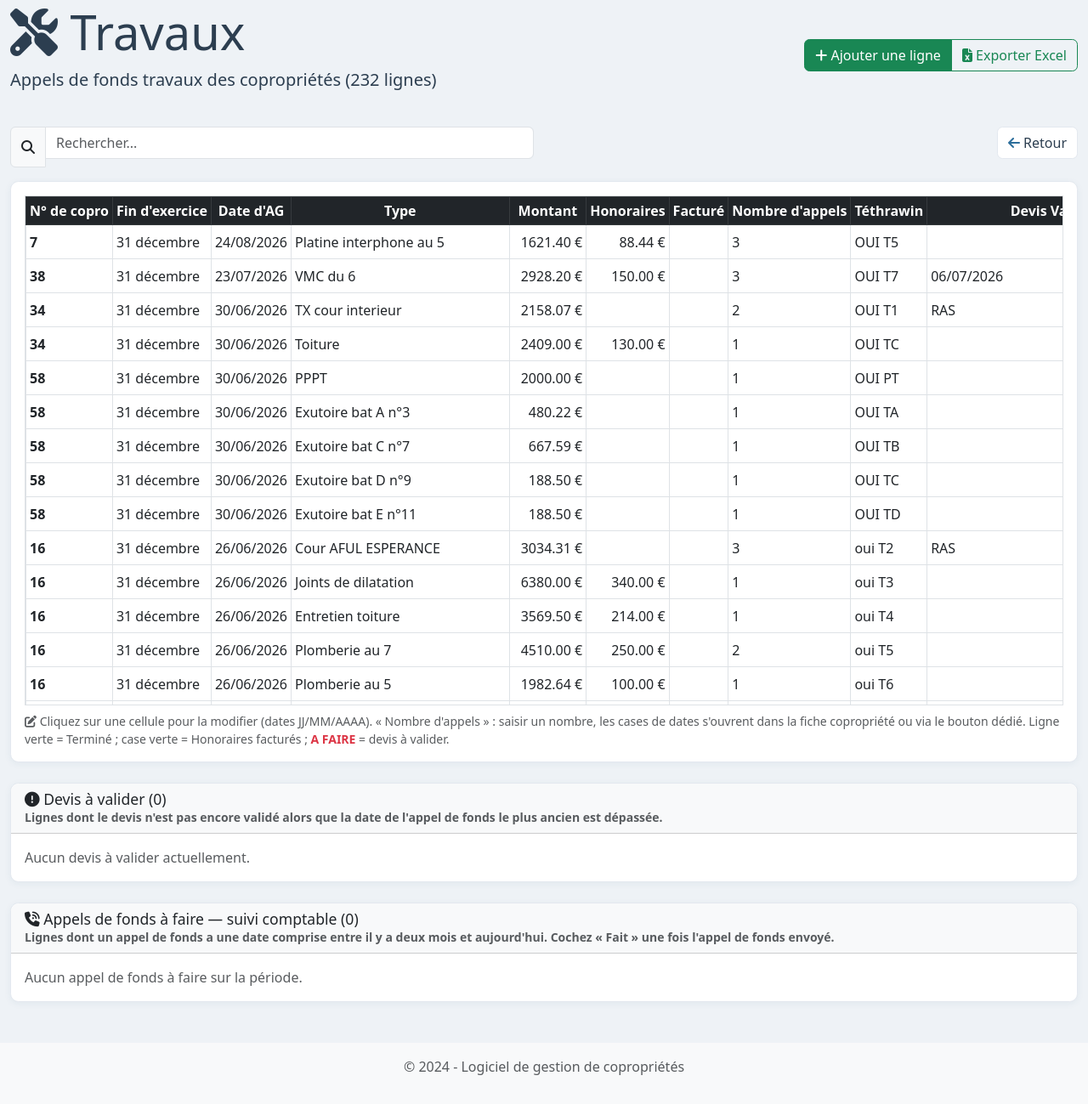
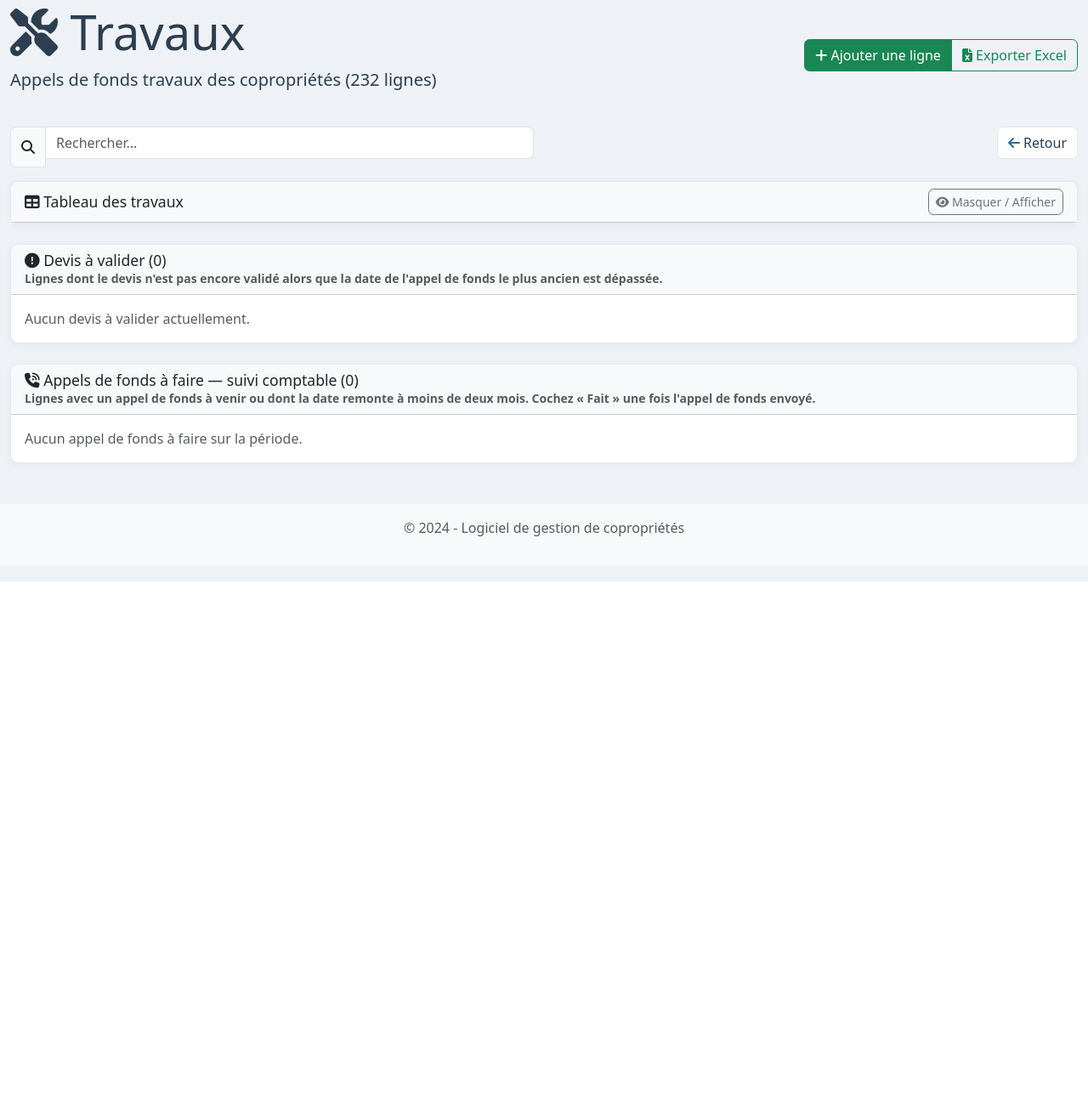
Before and after one commit to Keko-creator/copro_manager, a Flask app: page /travaux in a window 1280 px wide. Shown: the part 116-1415 px from the top of the page at 85% size. After the commit the page ends 800 px from the top, so only its background shows below. Run offline with Flask 3, Linux system fonts and the light colour scheme.

Commit message:
Travaux : masquage par défaut, tri multi-colonnes, correctif suivi comptable
- Tableau principal de l'onglet Travaux et carte Travaux de la fiche
  copropriété masqués par défaut, avec bouton Masquer / Afficher
- Tri par n'importe quelle colonne (clic sur l'en-tête, croissant puis
  décroissant) ; tri par défaut inchangé : Date d'AG la plus récente
  en haut
- Correctif suivi comptable : les appels de fonds à date FUTURE sont
  désormais inclus (avant : uniquement les dates passées de moins de
  2 mois), et toutes les dates d'appels de la ligne sont prises en
  compte ; les lignes « Fait » restent visibles

Co-authored-by: Keko-creator <Keko-creator@users.noreply.github.com>

```diff
--- a/copro_manager/app.py
+++ b/copro_manager/app.py
@@ -1384,8 +1384,14 @@ def travaux_page():
     aujourdhui = date.today()
     limite = aujourdhui - timedelta(days=62)
     suivi_devis = [l for l in ctx['lignes'] if l.devis_a_faire]
-    suivi_appels = [l for l in ctx['lignes']
-                    if l.premiere_date_appel and limite <= l.premiere_date_appel <= aujourdhui]
+    # Suivi comptable : appels de fonds à faire ou récemment faits —
+    # TOUTES les dates d'appels de la ligne (passées ≤ 2 mois et futures).
+    def _appels_a_suivre(ligne):
+        if ligne.fait:
+            return True
+        return any(limite <= d <= aujourdhui or d > aujourdhui
+                  for d in (_date_fr_vers_iso(a.date_appel) for a in ligne.appels))
+    suivi_appels = [l for l in ctx['lignes'] if _appels_a_suivre(l)]
     return render_template('travaux.html', **ctx,
                            suivi_devis=suivi_devis, suivi_appels=suivi_appels)
 
--- a/copro_manager/templates/travaux.html
+++ b/copro_manager/templates/travaux.html
@@ -78,6 +78,13 @@
 
 <!-- ================= TABLEAU PRINCIPAL ================= -->
 <div class="card mb-4">
+    <div class="card-header bg-light d-flex justify-content-between align-items-center">
+        <h3 class="mb-0"><i class="fas fa-table"></i> Tableau des travaux</h3>
+        <button type="button" class="btn btn-sm btn-outline-secondary" data-bs-toggle="collapse" data-bs-target="#travauxTableCollapse" aria-expanded="false" aria-controls="travauxTableCollapse">
+            <i class="fas fa-eye"></i> Masquer / Afficher
+        </button>
+    </div>
+    <div class="collapse" id="travauxTableCollapse">
     <div class="card-body">
         {% if lignes %}
         <div class="table-responsive travaux-scroll-wrapper">
@@ -104,12 +111,12 @@
                 <tbody>
                     {% for l in lignes %}
                     <tr class="travaux-row {% if l.statut == 'termine' %}ligne-terminee{% endif %}">
-                        <td class="fw-bold">{{ l.numero }}</td>
+                        <td class="fw-bold" data-sort-value="{{ l.numero }}">{{ l.numero }}</td>
                         <td class="travaux-edit" data-champ="fin_exercice" data-ligne-id="{{ l.id }}">{{ l.fin_exercice_str or '' }}</td>
-                        <td class="travaux-edit" data-champ="date_ag" data-ligne-id="{{ l.id }}">{{ l.date_ag_str or '' }}</td>
+                        <td class="travaux-edit" data-champ="date_ag" data-ligne-id="{{ l.id }}" data-sort-value="{{ l.date_ag.strftime('%Y%m%d') if l.date_ag else '' }}">{{ l.date_ag_str or '' }}</td>
                         <td class="travaux-edit" data-champ="type" data-ligne-id="{{ l.id }}">{{ l.type or '' }}</td>
-                        <td class="travaux-edit text-end" data-champ="montant" data-ligne-id="{{ l.id }}">{{ '%0.2f'|format(l.montant) if l.montant is not none }}{{ ' €' if l.montant is not none }}</td>
-                        <td class="travaux-edit text-end" data-champ="honoraire" data-ligne-id="{{ l.id }}">{{ '%0.2f'|format(l.honoraire) if l.honoraire is not none }}{{ ' €' if l.honoraire is not none }}</td>
+                        <td class="travaux-edit text-end" data-champ="montant" data-ligne-id="{{ l.id }}" data-sort-value="{{ l.montant if l.montant is not none else '' }}">{{ '%0.2f'|format(l.montant) if l.montant is not none }}{{ ' €' if l.montant is not none }}</td>
+                        <td class="travaux-edit text-end" data-champ="honoraire" data-ligne-id="{{ l.id }}" data-sort-value="{{ l.honoraire if l.honoraire is not none else '' }}">{{ '%0.2f'|format(l.honoraire) if l.honoraire is not none }}{{ ' €' if l.honoraire is not none }}</td>
                         <td class="text-center {% if l.honoraire_facture %}case-facture-verte{% endif %}">
                             <form method="POST" action="{{ url_for('travaux_save_ligne', ligne_id=l.id) }}" class="d-inline">
                                 <input type="hidden" name="champ" value="honoraire_facture">
@@ -151,12 +158,13 @@
         </div>
         <p class="text-muted small mt-2 mb-0">
             <i class="fas fa-edit"></i> Cliquez sur une cellule pour la modifier (dates JJ/MM/AAAA).
-            « Nombre d'appels » : saisir un nombre, les cases de dates s'ouvrent dans la fiche copropriété ou via le bouton dédié.
+            Cliquez sur un en-tête de colonne pour trier (1er clic : croissant ; 2e clic : décroissant ; tri par défaut : Date d'AG, la plus récente en haut).
             Ligne verte = Terminé ; case verte = Honoraires facturés ; <span class="texte-a-faire">A FAIRE</span> = devis à valider.
         </p>
         {% else %}
         <div class="alert alert-info">Aucune ligne de travaux.</div>
         {% endif %}
+    </div>
     </div>
 </div>
 
@@ -204,7 +212,7 @@
 <div class="card mb-4">
     <div class="card-header bg-light">
         <h3><i class="fas fa-phone-volume"></i> Appels de fonds à faire — suivi comptable ({{ suivi_appels|length }})</h3>
-        <p class="text-muted small mb-0">Lignes dont un appel de fonds a une date comprise entre il y a deux mois et aujourd'hui. Cochez « Fait » une fois l'appel de fonds envoyé.</p>
+        <p class="text-muted small mb-0">Lignes avec un appel de fonds à venir ou dont la date remonte à moins de deux mois. Cochez « Fait » une fois l'appel de fonds envoyé.</p>
     </div>
     <div class="card-body">
         {% if suivi_appels %}
@@ -299,6 +307,39 @@
         });
     }
 
+    // Tri par colonne : clic sur un en-tête (1er clic croissant, 2e décroissant)
+    const table = document.getElementById('travauxTable');
+    if (table) {
+        table.querySelectorAll('thead th').forEach(function(th, colIndex) {
+            th.style.cursor = 'pointer';
+            th.addEventListener('click', function(e) {
+                if (e.target.closest('form') || e.target.closest('select') || e.target.closest('input')) return;
+                const tbody = table.querySelector('tbody');
+                const rows = Array.from(tbody.querySelectorAll('tr'));
+                const desc = th.getAttribute('data-sort-dir') === 'asc';
+                th.setAttribute('data-sort-dir', desc ? 'desc' : 'asc');
+                // valeur de tri : attribut data-sort-value sinon texte de la cellule
+                const cellValue = function(tr) {
+                    const td = tr.children[colIndex];
+                    if (!td) return '';
+                    const custom = td.getAttribute('data-sort-value');
+                    return custom !== null ? custom : td.textContent.trim();
+                };
+                rows.sort(function(a, b) {
+                    const va = cellValue(a), vb = cellValue(b);
+                    let cmp;
+                    const na = parseFloat(va.replace(/[\s€,]/g, '').replace(',', '.')), nb = parseFloat(vb.replace(/[\s€,]/g, '').replace(',', '.'));
+                    const dda = va.match(/^(\d{2})\/(\d{2})\/(\d{4})$/), ddb = vb.match(/^(\d{2})\/(\d{2})\/(\d{4})$/);
+                    if (dda && ddb) cmp = (+dda[3] * 10000 + +dda[2] * 100 + +dda[1]) - (+ddb[3] * 10000 + +ddb[2] * 100 + +ddb[1]);
+                    else if (!isNaN(na) && !isNaN(nb) && va !== '' && vb !== '') cmp = na - nb;
+                    else cmp = va.localeCompare(vb, 'fr', {numeric: true});
+                    return desc ? -cmp : cmp;
+                });
+                rows.forEach(function(tr) { tbody.appendChild(tr); });
+            });
+        });
+    }
+
     // Édition inline : clic sur une cellule -> champ -> sauvegarde
     document.querySelectorAll('td.travaux-edit').forEach(function(td) {
         td.addEventListener('click', function() {
```
Also changed, not shown: copro_manager/templates/copropriete.html (+6 -1 lines).
